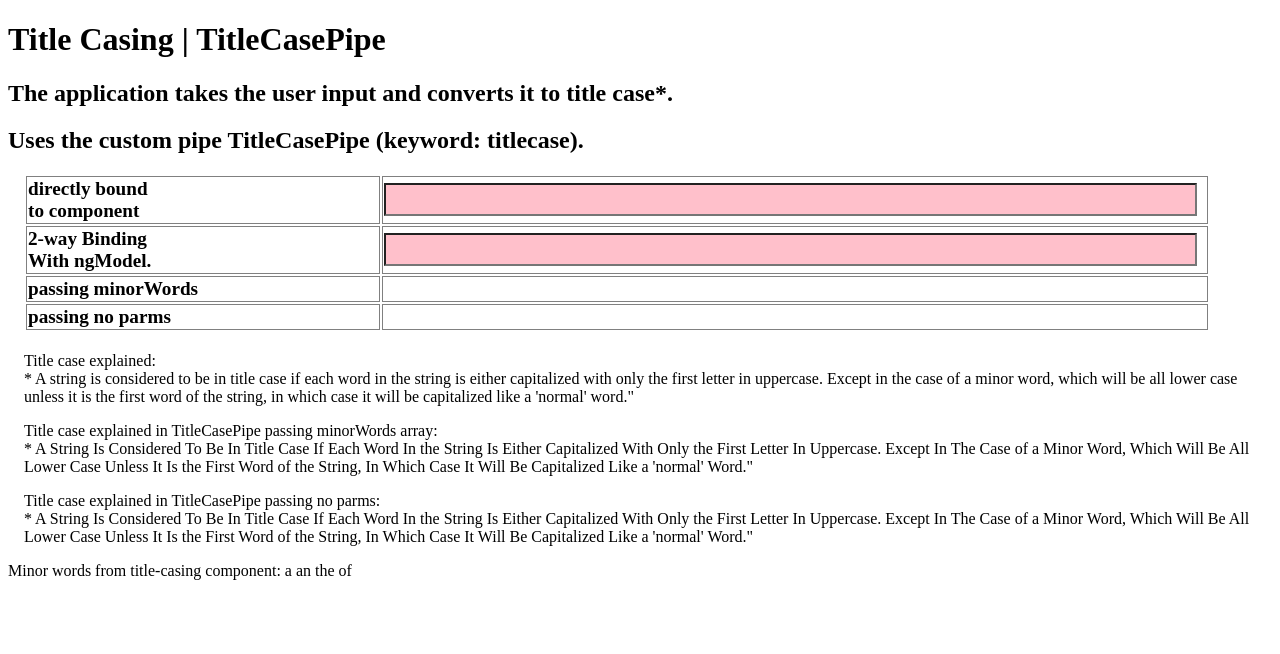
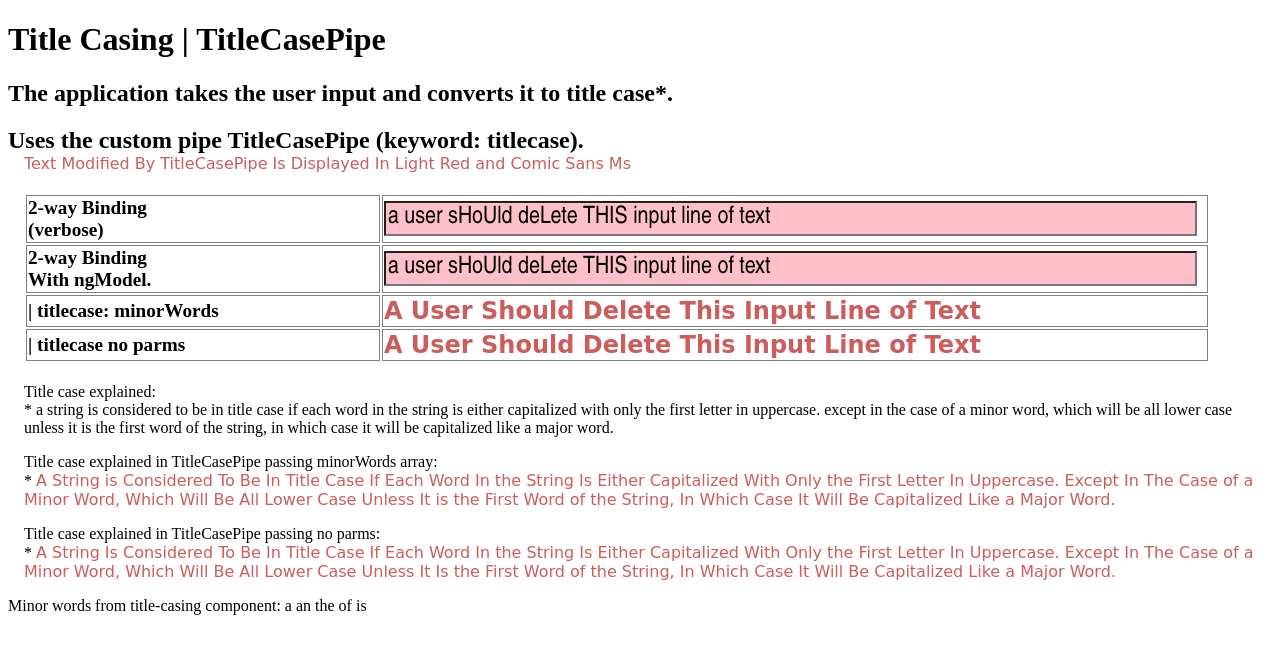
Before and after one commit to clgrogan/TitleCasing-NG, an Angular app: page / in a window 1280 px wide. Shown: the top 654 px of the page. Built offline with nearby package versions, Linux system fonts and the light colour scheme.

Commit message:
More style.

```diff
--- a/src/app/title-casing/title-casing.component.html
+++ b/src/app/title-casing/title-casing.component.html
@@ -41,9 +41,19 @@
 					Need to import the FormsModule from @angular/forms and add it to the imports section in app.modules.ts.
     -->
   <section>
-    <h2>
+    <h2 [style.margin]="'1rem 0 0 0'">
       Uses the custom pipe TitleCasePipe (keyword: titlecase).
     </h2>
+    <div
+      [style.color]="'indianred'"
+      [style.fontFamily]="'Comic Sans Ms'"
+      [style.paddingLeft]="'1rem'"
+    >
+      {{
+        "Text modified by TitleCasePipe is displayed in light red and Comic Sans Ms"
+          | titlecase
+      }}
+    </div>
     <p></p>
     <h2 [style.paddingLeft]="'1rem'">
       <table [style.width]="'95%'">
@@ -54,8 +64,8 @@
               [style.width]="'30%'"
               [style.border]="'thin solid gray'"
             >
-              directly bound<br />
-              to component
+              2-way Binding<br />
+              (verbose)
             </td>
             <td [style.width]="'70%'" [style.border]="'thin solid gray'">
               <input
@@ -66,7 +76,7 @@
                 [style.backgroundColor]="'pink'"
                 [style.width]="'98%'"
                 [style.fontSize]="'1.5rem'"
-                [style.fontFamily]="'Courier Headline'"
+                [style.fontFamily]="'Arial Narrow'"
               />
             </td>
           </tr>
@@ -85,25 +95,30 @@
                 [style.backgroundColor]="'pink'"
                 [style.width]="'98%'"
                 [style.fontSize]="'1.5rem'"
-                [style.fontFamily]="'Courier Headline'"
+                [style.fontFamily]="'Arial Narrow'"
               />
             </td>
           </tr>
           <tr>
             <td [style.fontSize]="'1.2rem'" [style.border]="'thin solid gray'">
-              passing minorWords
+              | titlecase: minorWords
             </td>
-            <td [style.border]="'thin solid gray'">
+            <td
+              [style.border]="'thin solid gray'"
+              [style.color]="'indianred'"
+              [style.fontFamily]="'Comic Sans Ms'"
+            >
               {{ userInput | lowercase | titlecase: minorWords }}
             </td>
           </tr>
           <tr>
             <td [style.fontSize]="'1.2rem'" [style.border]="'thin solid gray'">
-              passing no parms
+              | titlecase no parms
             </td>
             <td
               [style.border]="'thin solid gray'"
-              [style.fontFamily]="'Courier'"
+              [style.color]="'indianred'"
+              [style.fontFamily]="'Comic Sans Ms'"
             >
               {{ userInput | lowercase | titlecase }}
             </td>
@@ -122,12 +137,16 @@
   <p [style.paddingLeft]="'1rem'">
     Title case explained in TitleCasePipe passing minorWords array: <br />
     *
-    {{ titleCaseExplained | lowercase | titlecase: minorWords }}
+    <span [style.color]="'indianred'" [style.fontFamily]="'Comic Sans Ms'">
+      {{ titleCaseExplained | lowercase | titlecase: minorWords }}
+    </span>
   </p>
   <p [style.paddingLeft]="'1rem'">
     Title case explained in TitleCasePipe passing no parms: <br />
     *
-    {{ titleCaseExplained | lowercase | titlecase }}
+    <span [style.color]="'indianred'" [style.fontFamily]="'Comic Sans Ms'">
+      {{ titleCaseExplained | lowercase | titlecase }}
+    </span>
   </p>
   <div>
     Minor words from title-casing component:
--- a/src/app/title-casing/title-casing.component.ts
+++ b/src/app/title-casing/title-casing.component.ts
@@ -10,13 +10,13 @@ export class TitleCasingComponent implements OnInit {
   minorWords;
   titleCaseExplained;
   constructor() {
-    this.userInput = "";
-    this.minorWords = ["a", "an", "the", "of"];
-    this.titleCaseExplained = `A string is considered to be in title case if each word in the string is
-    either capitalized with only the first letter in uppercase. Except in the
+    this.userInput = "a user sHoUld deLete THIS input line of text";
+    this.minorWords = ["a", "an", "the", "of", "is"];
+    this.titleCaseExplained = `a string is considered to be in title case if each word in the string is
+    either capitalized with only the first letter in uppercase. except in the
     case of a minor word, which will be all lower case unless it is the first
-    word of the string, in which case it will be capitalized like a 'normal'
-    word."`;
+    word of the string, in which case it will be capitalized like a major
+    word.`;
   }
 
   ngOnInit(): void {}
```
